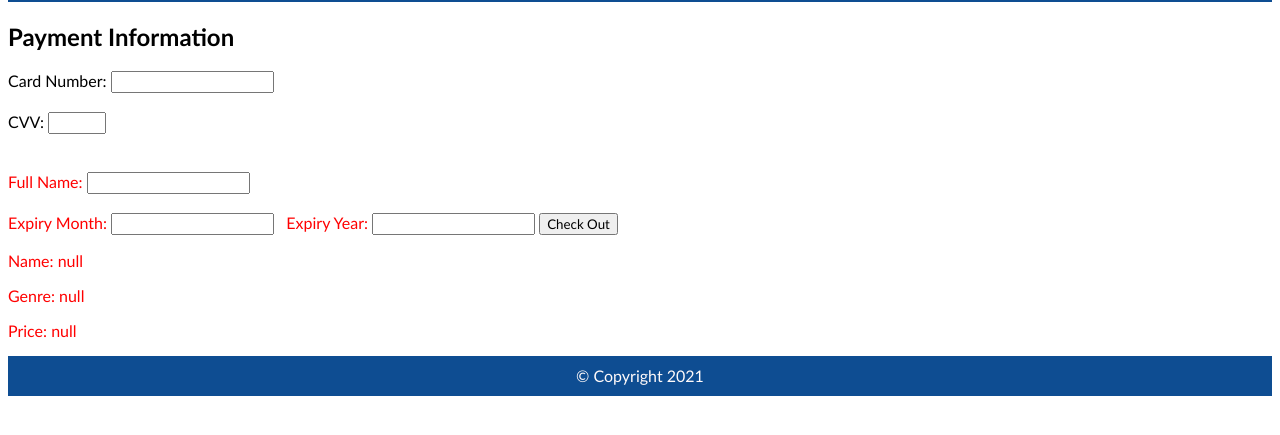
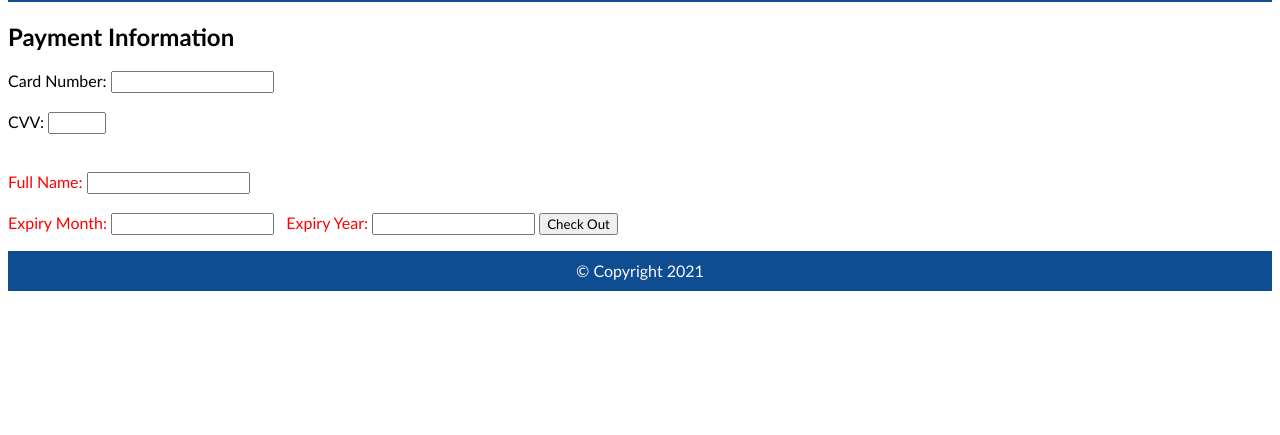
Before and after one commit to TeoSul/web2project, a website: page views/payment.html in a window 1280 px wide. Shown: the part 83-518 px from the top of the page. Drawn offline with Linux system fonts and the light colour scheme; sample sign-in values are in the browser's storage.

Commit message:
Update 09/02/2021

```diff
--- a/services/dataservice.js
+++ b/services/dataservice.js
@@ -63,7 +63,6 @@ var database = {
                     orderid: Number,
                     userid: Number,
                     gameid: Number,
-                    gameprice: Number
                 });
 
                 var connection = mongoose.connection;
--- a/views/js/payment.js
+++ b/views/js/payment.js
@@ -15,11 +15,11 @@ $(document).ready(function() {
         var gameGenre = sessionStorage.getItem("pgameGenre");
         var gamePrice = sessionStorage.getItem("pgamePrice");
 
-        $('#gameInformation').html(`
-        <p>Name: ${gameName}</p>
-        <p>Genre: ${gameGenre}</p>
-        <p>Price: ${gamePrice}</p>
-        `);
+        // $('#gameInformation').html(`
+        // <p>Name: ${gameName}</p>
+        // <p>Genre: ${gameGenre}</p>
+        // <p>Price: ${gamePrice}</p>
+        // `);
     }
 })
 
--- a/views/payment.html
+++ b/views/payment.html
@@ -46,7 +46,7 @@
             </form><br/>
 
             <section id="gameInformation">
-                <h3>Product Information</h3>
+                <!-- <h3>Product Information</h3> -->
             </section>
         </section>
 
```
